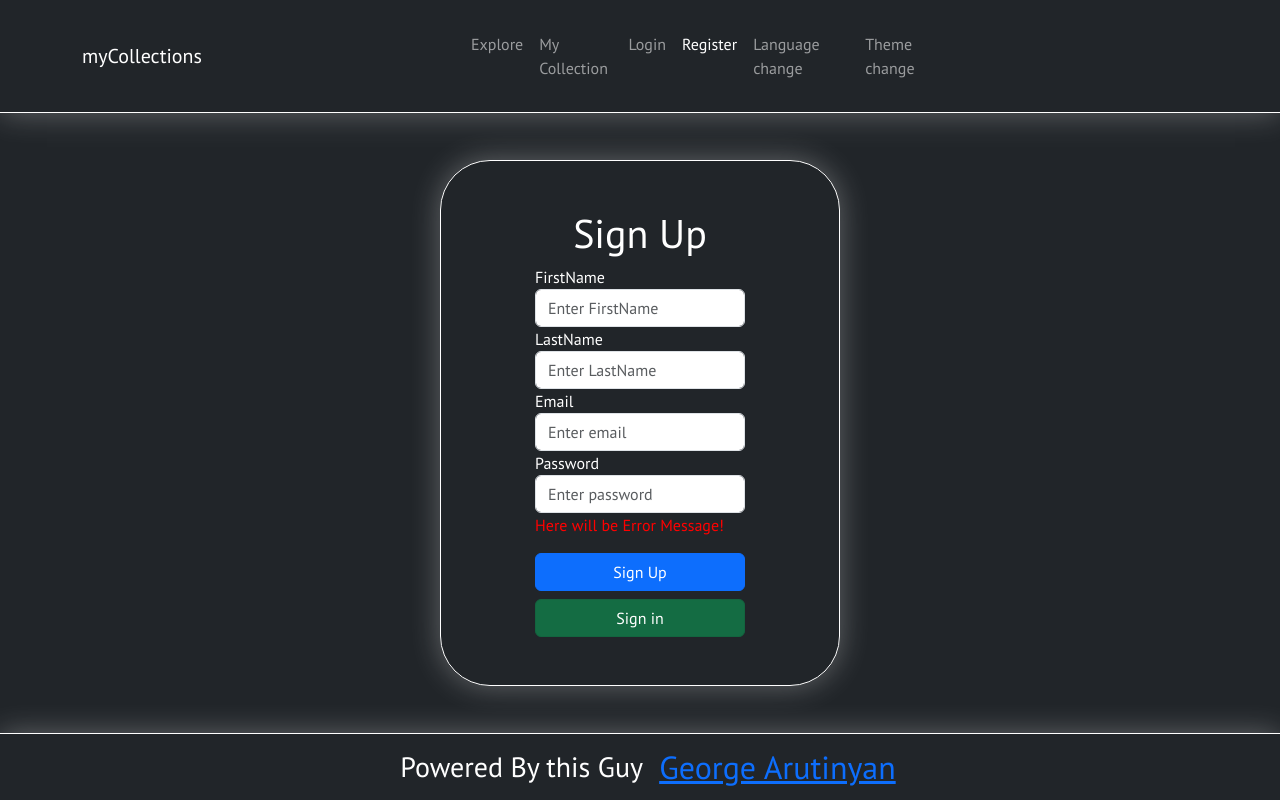
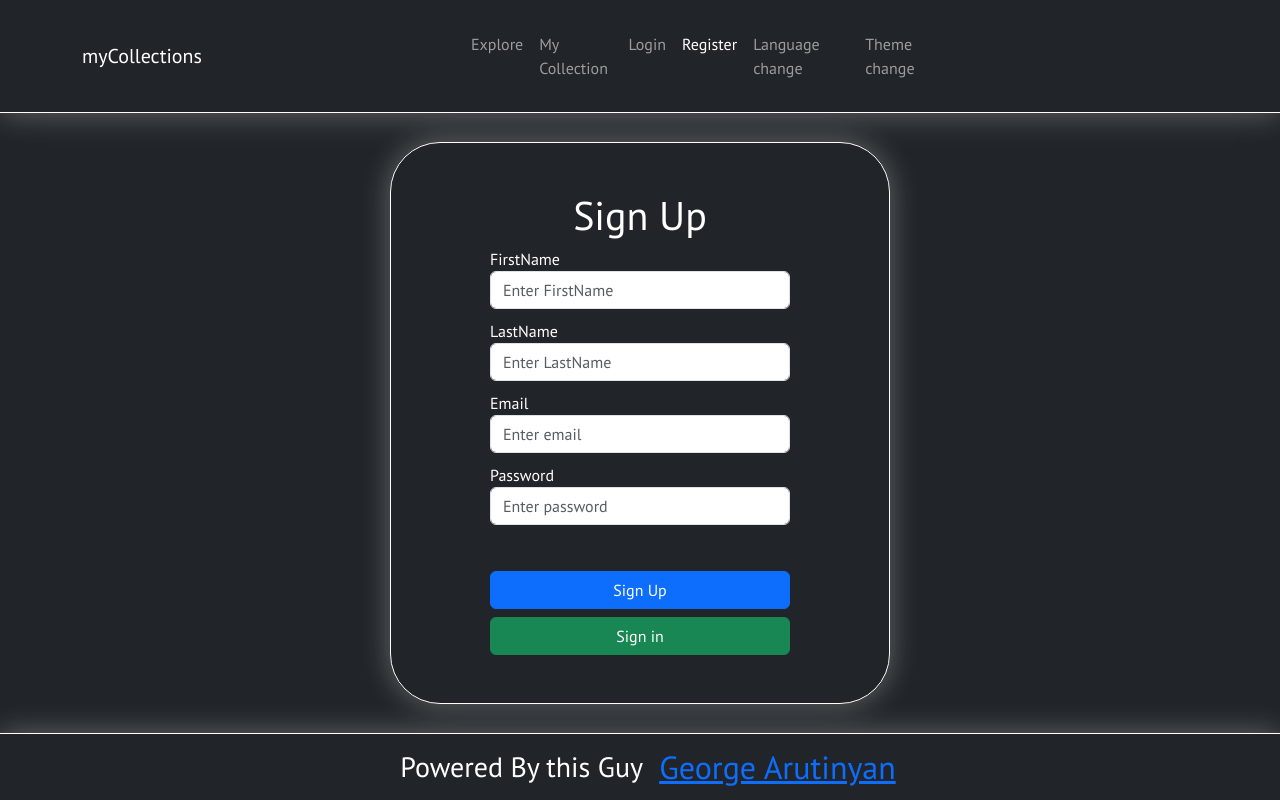
Before and after one commit to ge-arty/CollectionsWebClient, a React (Vite) app: page /CollectionsWebClient/register in a window 1280 px wide. Built offline with nearby package versions, Linux system fonts and the light colour scheme.

Commit message:
Added Registration and styled forms

```diff
--- /dev/null
+++ b/src/API/userRegister.js
@@ -0,0 +1,32 @@
+export default async function userRegister(
+  { firstName, lastName, email, password },
+  setError,
+  navigate
+) {
+  try {
+    const response = await fetch(
+      "https://collectionwebserver.onrender.com/register",
+      {
+        method: "POST",
+        headers: {
+          "Content-Type": "application/json",
+        },
+        body: JSON.stringify({ firstName, lastName, email, password }),
+      }
+    );
+
+    if (response.ok) {
+      const data = await response.json();
+      // Handle the registration response
+      console.log(data);
+      navigate("/");
+      return data; // Return the registration data if needed
+    } else {
+      throw new Error("Registration failed, account already exist!");
+    }
+  } catch (error) {
+    setError(error.message);
+    // Handle the error
+    console.error(error);
+  }
+}
--- a/src/containers/Content.jsx
+++ b/src/containers/Content.jsx
@@ -7,7 +7,7 @@ import PersonalCollection from "./PersonalCollection";
 
 export default function Content() {
   return (
-    <div>
+    <div className="container ">
       <Routes>
         <Route exact path="/" element={<Explore />} />
         <Route path="/login" element={<LoginForm />} />
--- a/src/containers/LoginForm.jsx
+++ b/src/containers/LoginForm.jsx
@@ -7,14 +7,6 @@ export default function LoginForm() {
     email: "",
     password: "",
   });
-
-  const handleEmailChange = (e) => {
-    setAccountInfo({ ...accountInfo, email: e.target.value });
-  };
-
-  const handlePasswordChange = (e) => {
-    setAccountInfo({ ...accountInfo, password: e.target.value });
-  };
 
   const handleSubmit = (e) => {
     e.preventDefault();
@@ -36,25 +28,29 @@ export default function LoginForm() {
       }}
     >
       <h1 style={{ color: "#fff" }}>Login</h1>
-      <form onSubmit={handleSubmit}>
-        <div className="form-group">
+      <form style={{ width: "300px" }} onSubmit={handleSubmit}>
+        <div style={{ marginBottom: "10px" }} className="form-group">
           <label style={{ color: "#FFF" }}>Email</label>
           <input
             type="email"
             className="form-control"
             placeholder="Enter email"
             value={accountInfo.email}
-            onChange={handleEmailChange}
+            onChange={(e) =>
+              setAccountInfo({ ...accountInfo, email: e.target.value })
+            }
           />
         </div>
-        <div className="form-group">
+        <div style={{ marginBottom: "10px" }} className="form-group">
           <label style={{ color: "#FFF" }}>Password</label>
           <input
             type="password"
             className="form-control"
             placeholder="Enter password"
             value={accountInfo.password}
-            onChange={handlePasswordChange}
+            onChange={(e) =>
+              setAccountInfo({ ...accountInfo, password: e.target.value })
+            }
           />
         </div>
         <p style={{ color: "red" }}>Here will be Error Message!</p>
--- a/src/containers/RegisterForm.jsx
+++ b/src/containers/RegisterForm.jsx
@@ -1,66 +1,102 @@
 import React from "react";
 import { useState } from "react";
-import { NavLink } from "react-router-dom";
+import { useNavigate, NavLink } from "react-router-dom";
+import userRegister from "../API/userRegister";
 
 export default function RegisterForm() {
+  const [error, setError] = useState("");
   const [userInfo, setUserInfo] = useState({
     firstName: "",
     lastName: "",
     email: "",
     password: "",
   });
+  const navigate = useNavigate();
+
+  const handleSubmit = (e) => {
+    e.preventDefault();
+    userRegister(userInfo, setError, navigate);
+    setUserInfo({
+      firstName: "",
+      lastName: "",
+      email: "",
+      password: "",
+    });
+  };
 
   return (
     <div
-      className="container min-w-25 d-flex justify-content-center align-items-center flex-column p-5"
+      className="container min-w-100 d-flex justify-content-center align-items-center flex-column p-5"
       style={{
-        maxWidth: "400px",
+        maxWidth: "500px",
         border: "1px solid #fff",
         boxShadow: "0 0 30px rgba(255, 255, 255, 0.3)",
         borderRadius: "50px",
       }}
     >
       <h1 style={{ color: "#fff" }}>Sign Up</h1>
-      <form>
-        <div className="form-group">
+      <form style={{ width: "300px" }} onSubmit={handleSubmit}>
+        <div style={{ marginBottom: "10px" }} className="form-group">
           <label style={{ color: "#FFF" }}>FirstName</label>
           <input
             type="text"
             className="form-control"
             placeholder="Enter FirstName"
+            value={userInfo.firstName}
+            onChange={(e) =>
+              setUserInfo({ ...userInfo, firstName: e.target.value })
+            }
           />
         </div>
-        <div className="form-group">
+        <div style={{ marginBottom: "10px" }} className="form-group">
           <label style={{ color: "#FFF" }}>LastName</label>
           <input
             type="text"
             className="form-control"
             placeholder="Enter LastName"
+            value={userInfo.lastName}
+            onChange={(e) =>
+              setUserInfo({ ...userInfo, lastName: e.target.value })
+            }
           />
         </div>
-        <div className="form-group">
+        <div style={{ marginBottom: "10px" }} className="form-group">
           <label style={{ color: "#FFF" }}>Email</label>
           <input
             type="email"
             className="form-control"
             placeholder="Enter email"
+            value={userInfo.email}
+            onChange={(e) =>
+              setUserInfo({ ...userInfo, email: e.target.value })
+            }
           />
         </div>
-        <div className="form-group">
+        <div style={{ marginBottom: "10px" }} className="form-group">
           <label style={{ color: "#FFF" }}>Password</label>
           <input
             type="password"
             className="form-control"
             placeholder="Enter password"
+            value={userInfo.password}
+            onChange={(e) =>
+              setUserInfo({ ...userInfo, password: e.target.value })
+            }
           />
         </div>
-        <p style={{ color: "red" }}>Here will be Error Message!</p>
+        {error.length > 0 ? (
+          <p style={{ color: "red" }} className="error">
+            {error}
+          </p>
+        ) : (
+          <p style={{ height: "20px" }}></p>
+        )}
         <div className="d-grid gap-2">
           <button type="submit" className="btn btn-primary">
             Sign Up
           </button>
           <NavLink
-            to="/register"
+            to="/login"
             className="btn btn-success"
             style={{ width: "100%" }}
           >
```
Also changed, not shown: src/API/Login.js (added).
